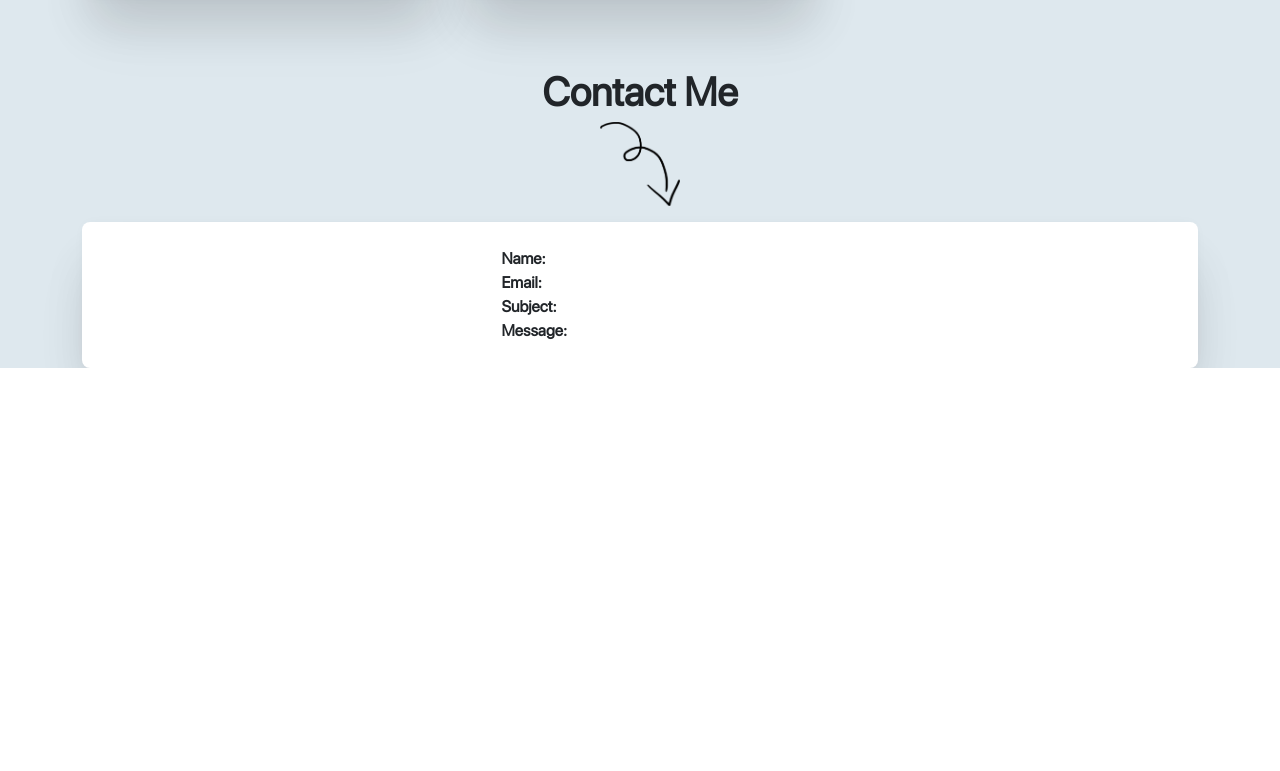
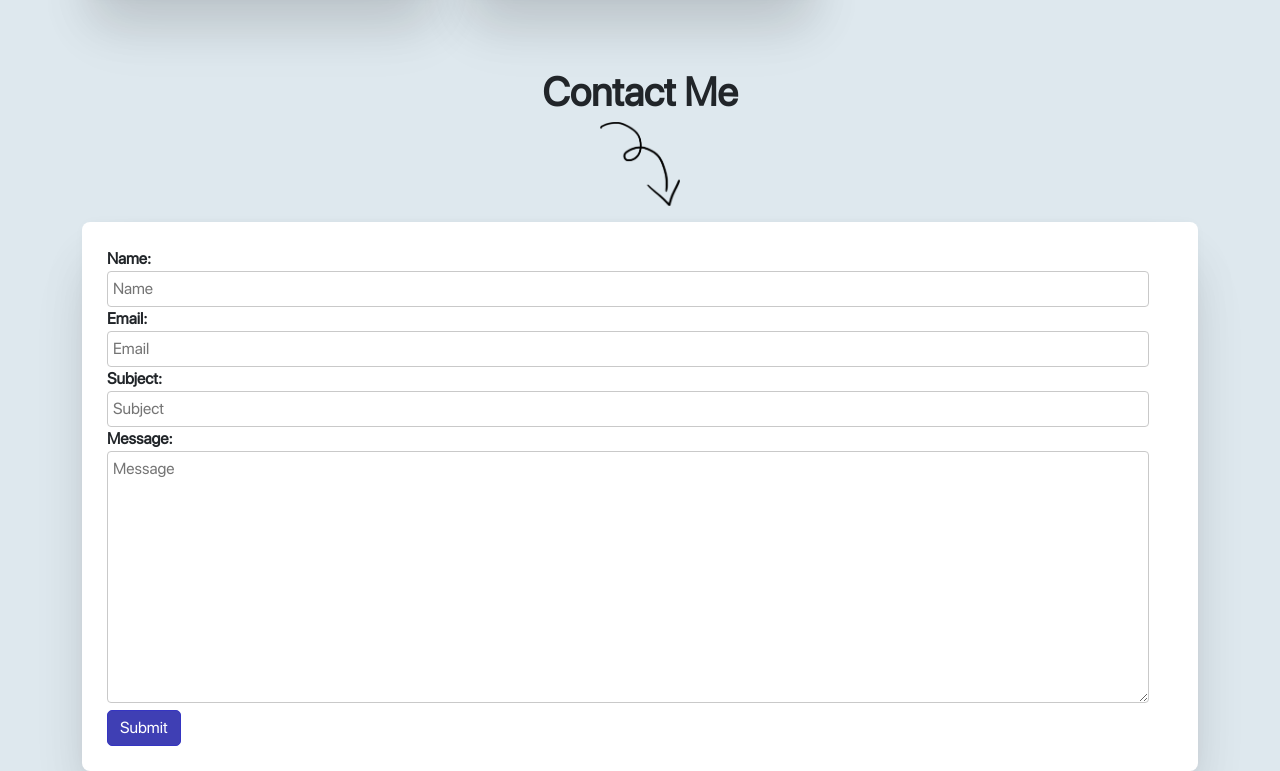
Before and after one commit to mohammadmiladi/resume, a Vue app: page / in a window 1280 px wide. Shown: the part 1579-2350 px from the top of the page. Before the commit the page ends 1947 px from the top, so only its background shows below. Built offline with nearby package versions, Linux system fonts and the light colour scheme.

Commit message:
contact added

```diff
--- a/package.json
+++ b/package.json
@@ -9,9 +9,11 @@
     "lint": "vue-cli-service lint"
   },
   "dependencies": {
+    "@emailjs/browser": "^3.4.0",
     "bootstrap": "^5.1.3",
     "bootstrap-vue": "^2.21.2",
     "core-js": "^3.6.5",
+    "emailjs": "^3.7.0",
     "prettier": "^2.5.1",
     "sass-loader": "^12.4.0",
     "vue": "^2.6.11"
--- a/src/components/Home.vue
+++ b/src/components/Home.vue
@@ -266,31 +266,66 @@
         <img src="@/assets/images/arr.png" width="80" alt="arrow" />
       </div>
       <div class="contacts">
-        <b-row>
+        <b-row style="width: 100%">
+          <form ref="form" @submit.prevent="sendEmail">
             <b-col lg="12">
               <div>
                 <div>Name:</div>
-              <div></div>
+                <div>
+                  <input
+                    class="input-style"
+                    name="user_name"
+                    type="text"
+                    placeholder="Name"
+                  />
+                </div>
               </div>
             </b-col>
             <b-col lg="12">
               <div>
                 <div>Email:</div>
-              <div></div>
+                <div>
+                  <input
+                    class="input-style"
+                    name="user_email"
+                    type="email"
+                    placeholder="Email"
+                  />
+                </div>
               </div>
             </b-col>
             <b-col lg="12">
               <div>
                 <div>Subject:</div>
-              <div></div>
+                <div>
+                  <input
+                    name="user_subject"
+                    class="input-style"
+                    type="text"
+                    placeholder="Subject"
+                  />
+                </div>
               </div>
             </b-col>
             <b-col lg="12">
               <div>
                 <div>Message:</div>
-              <div></div>
+                <div>
+                  <textarea
+                    class="input-style"
+                    name="message"
+                    placeholder="Message"
+                    id=""
+                    cols="30"
+                    rows="10"
+                  ></textarea>
+                </div>
               </div>
             </b-col>
+            <div>
+              <button type="submit" class="submit-style">Submit</button>
+            </div>
+          </form>
         </b-row>
       </div>
     </b-container>
@@ -299,6 +334,8 @@
 
 <script>
 import Stars from "../components/Stars.vue";
+import emailjs from "@emailjs/browser";
+
 export default {
   components: {
     Stars,
@@ -311,6 +348,23 @@ export default {
   methods: {
     changeStack(payload) {
       this.projectName = payload;
+    },
+    sendEmail() {
+      emailjs
+        .sendForm(
+          "service_ur4zlos",
+          "template_mz49st8",
+          this.$refs.form,
+          "user_KLqzX4eym7Xj5H5GOEQnL"
+        )
+        .then(
+          (result) => {
+            console.log("SUCCESS!", result.text);
+          },
+          (error) => {
+            console.log("FAILED...", error.text);
+          }
+        );
     },
   },
 };
@@ -366,12 +420,28 @@ export default {
   font-weight: 700;
   font-size: 40px;
 }
+.input-style {
+  width: 100%;
+  border: 1px solid rgb(201, 201, 201);
+  border-radius: 4px;
+  padding: 5px;
+}
+.input-style:focus {
+  outline: none;
+}
+.submit-style {
+  background-color: rgb(63, 63, 180);
+  color: white;
+  border: 1px solid rgb(53, 53, 194);
+  border-radius: 5px;
+  padding: 5px 12px;
+}
 .contacts {
   width: 100%;
   display: flex;
   flex-direction: column;
   justify-content: center;
-  align-items: center;
+  align-items: flex-start;
   height: max-content;
   font-weight: 700;
   box-shadow: 0px 40px 64px -12px rgba(0, 0, 0, 0.08),
```
Also changed, not shown: 1 other file (tests, documents, lock files or other folders). Lines whose indentation alone changed are shown as unchanged.
